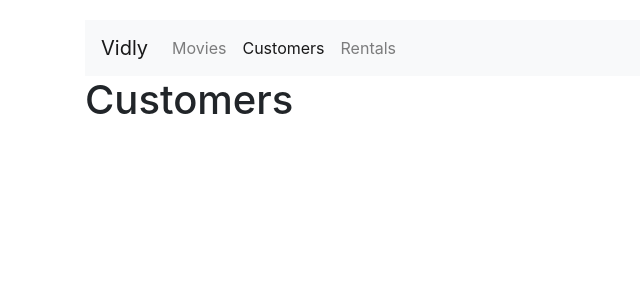
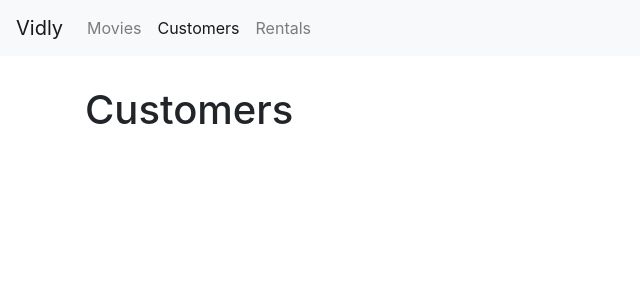
Before and after one commit to Shailendra9k/vidly-project, a React (Create React App) app: page /customers in a window 1280 px wide. Shown: the top 300 px of the page, without its empty margins (0-640 px from the left). Built offline with nearby package versions, Linux system fonts and the light colour scheme.

Commit message:
Navbar added

```diff
--- a/src/App.js
+++ b/src/App.js
@@ -1,16 +1,17 @@
 import React from "react";
+import { Route, Redirect, Switch } from "react-router-dom";
 import Movies from "./components/movies";
-import NavBar from "./components/navBar";
-import { Route, Redirect, Switch } from "react-router-dom";
 import Customers from "./components/customer";
 import NotFound from "./components/notFound";
 import Rentals from "./components/rentals";
+import NavBar from "./components/navBar";
 import "./App.css";
 
 function App() {
   return (
+    <div>
+      <NavBar />
       <main className="container">
-      <NavBar />
         <Switch>
           <Route path="/movies" component={Movies}></Route>
           <Route path="/customers" component={Customers}></Route>
@@ -20,6 +21,7 @@ function App() {
           <Redirect to="/not-found" />
         </Switch>
       </main>
+    </div>
   );
 }
 
--- a/src/index.css
+++ b/src/index.css
@@ -1,13 +1,15 @@
 body {
   margin: 0;
-  padding: 20px 0 0 0;
+  padding: 0 0 0 0;
   font-family: -apple-system, BlinkMacSystemFont, "Segoe UI", "Roboto", "Oxygen",
     "Ubuntu", "Cantarell", "Fira Sans", "Droid Sans", "Helvetica Neue",
     sans-serif;
   -webkit-font-smoothing: antialiased;
   -moz-osx-font-smoothing: grayscale;
 }
-
+.navbar {
+  margin-bottom: 30px;
+}
 code {
   font-family: source-code-pro, Menlo, Monaco, Consolas, "Courier New",
     monospace;
```
Lines whose indentation alone changed are shown as unchanged.
